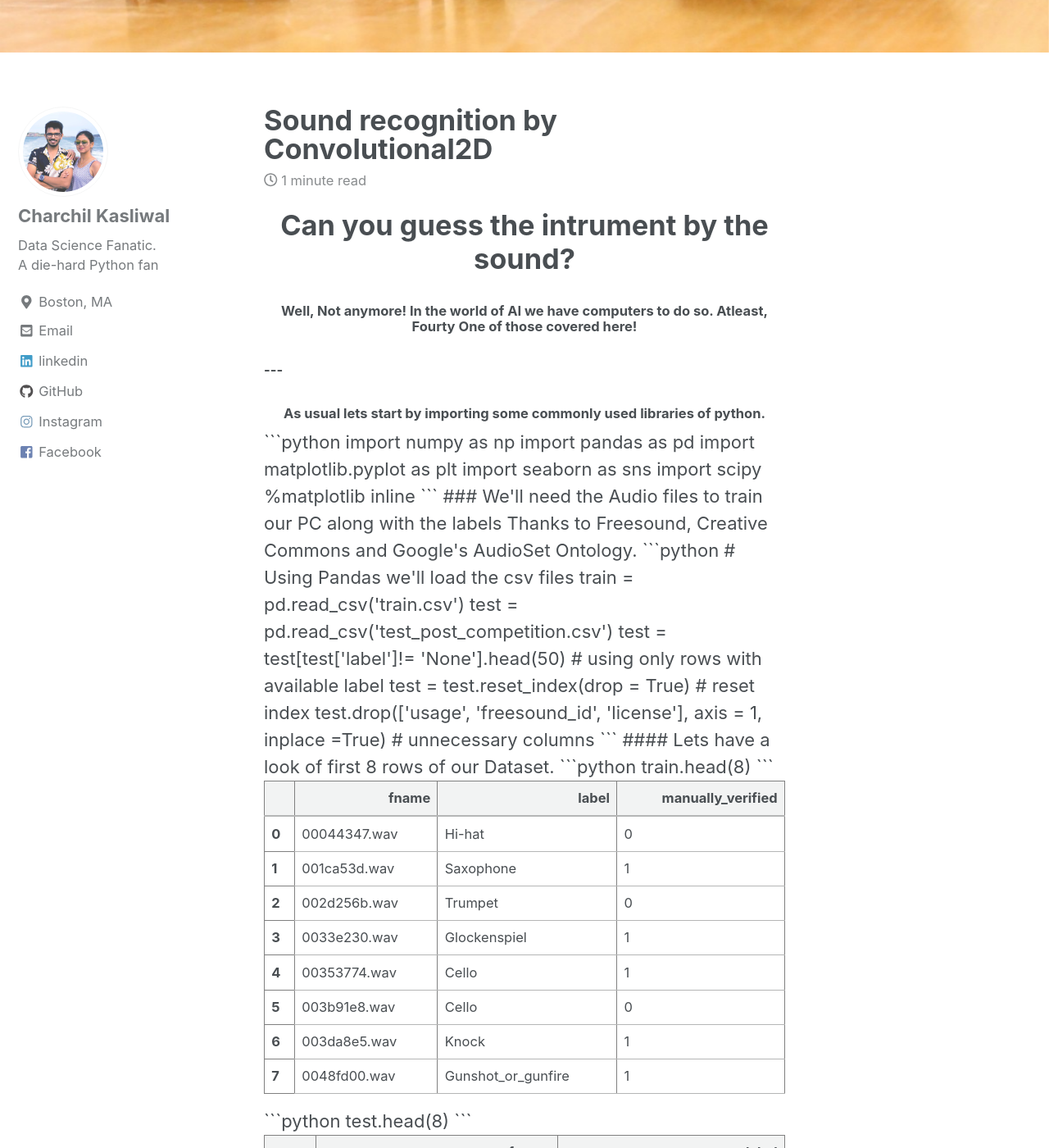
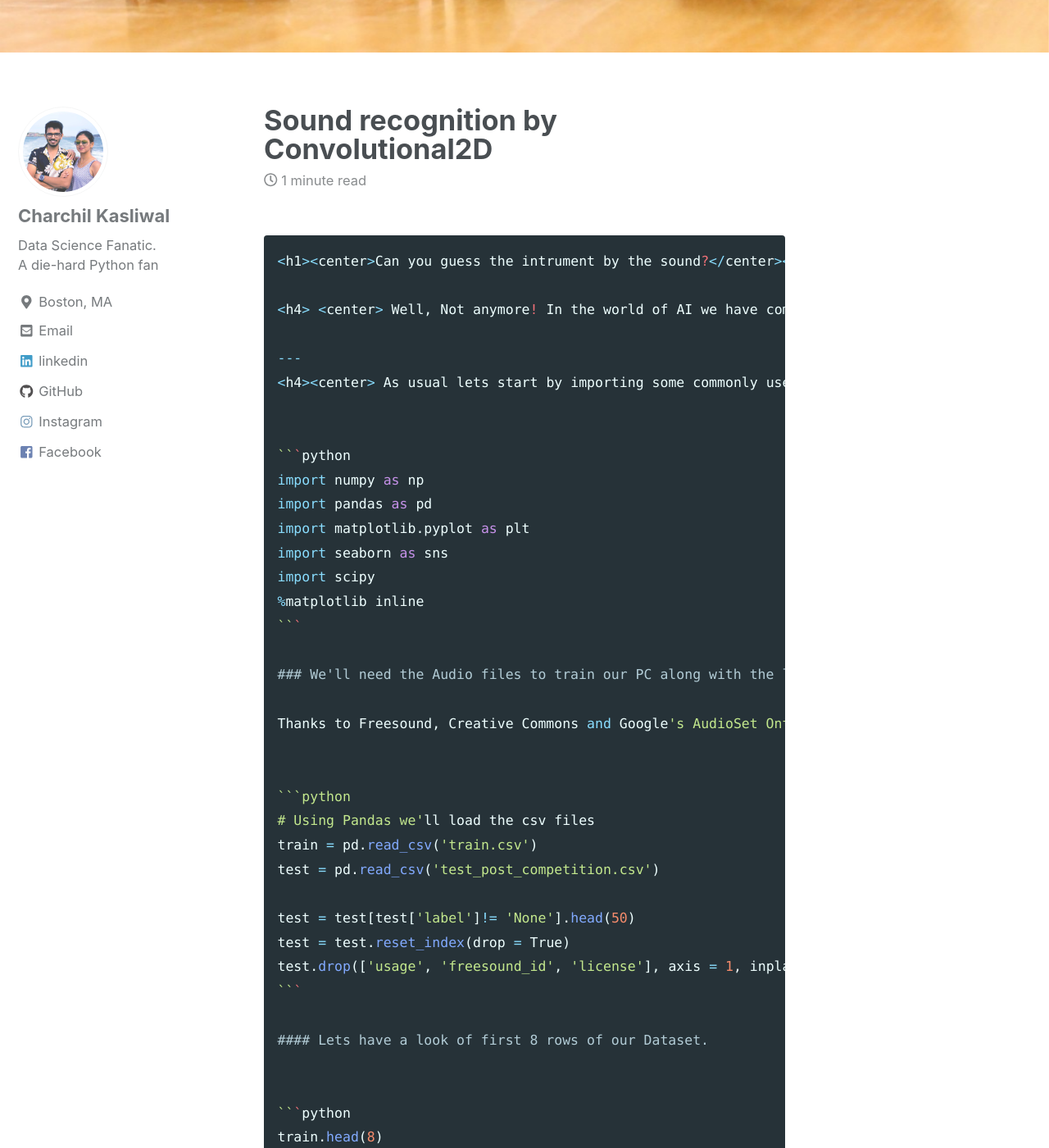
Before and after one commit to charchil10/charchil10.github.io, a Jekyll site: the page built from _posts/2018-10-04-Convolutional2D.md, in a window 1280 px wide and 1400 px high, scrolled down 923 px. Shown: the whole window at 82% size. Built offline with Jekyll 4.4.1, drawn with Linux system fonts in a browser that asks for light colours; nearby versions of some CDN libraries; some of the changed text lies outside the part shown.

Commit message:
Debugged

```diff
--- a/_posts/2018-10-04-Convolutional2D.md
+++ b/_posts/2018-10-04-Convolutional2D.md
@@ -6,7 +6,7 @@ header:
   image: "images/convolutional2d/machine_learning_by_tags.jpg"
 excerpt: "General Purpose audio tagging, Nueral Net, Data Science"
 ---
-
+{% highlight python %}
 <h1><center>Can you guess the intrument by the sound?</center></h1>
 
 <h4> <center> Well, Not anymore! In the world of AI we have computers to do so.  Atleast, Fourty One of those covered here!</center><h4>
@@ -203,6 +203,6 @@ test.head(8)
 </div>
 
 
-{% highlight python %}
-x = ('a', 1, False)
+
+
 {% endhighlight %}
```
